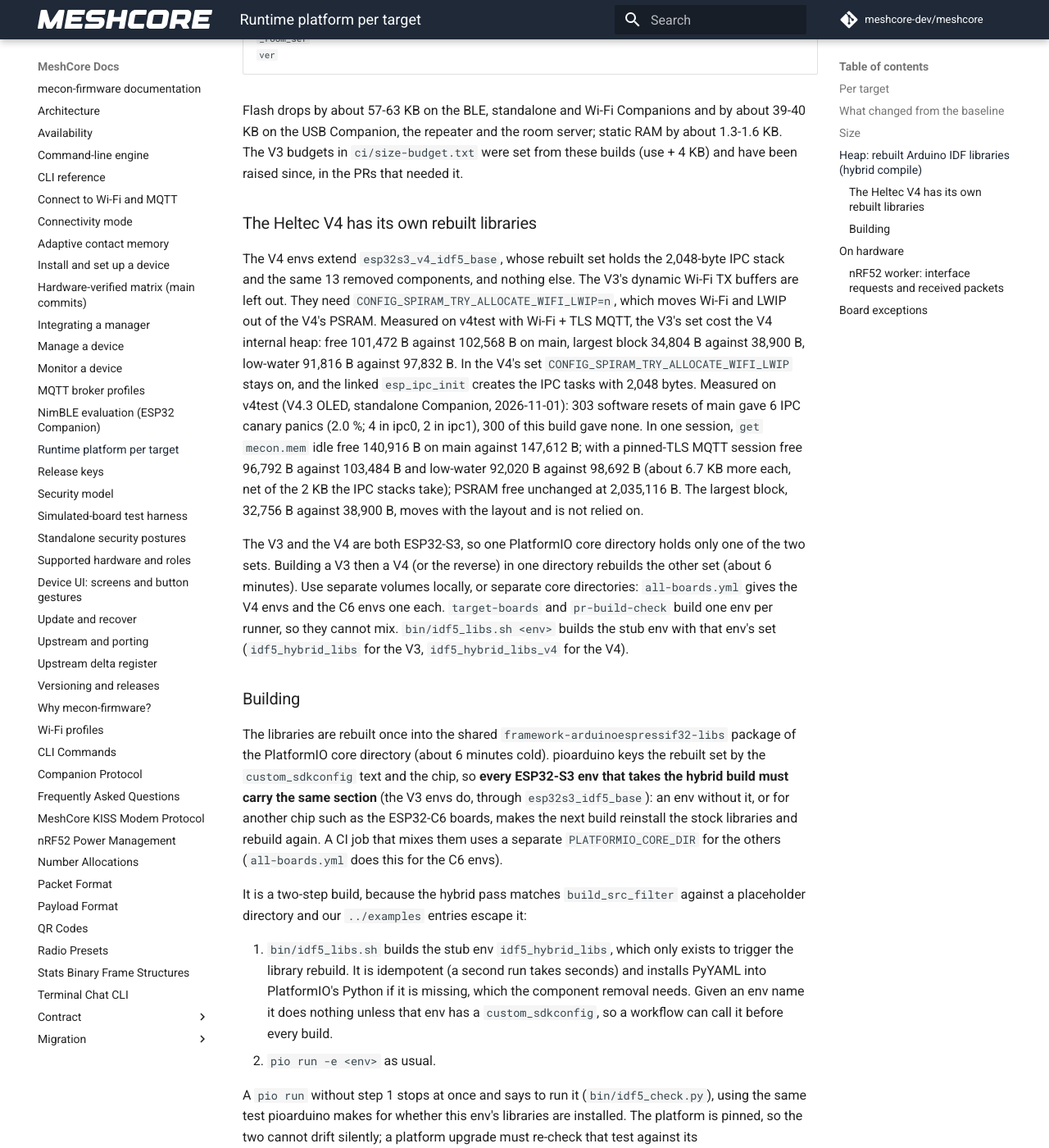
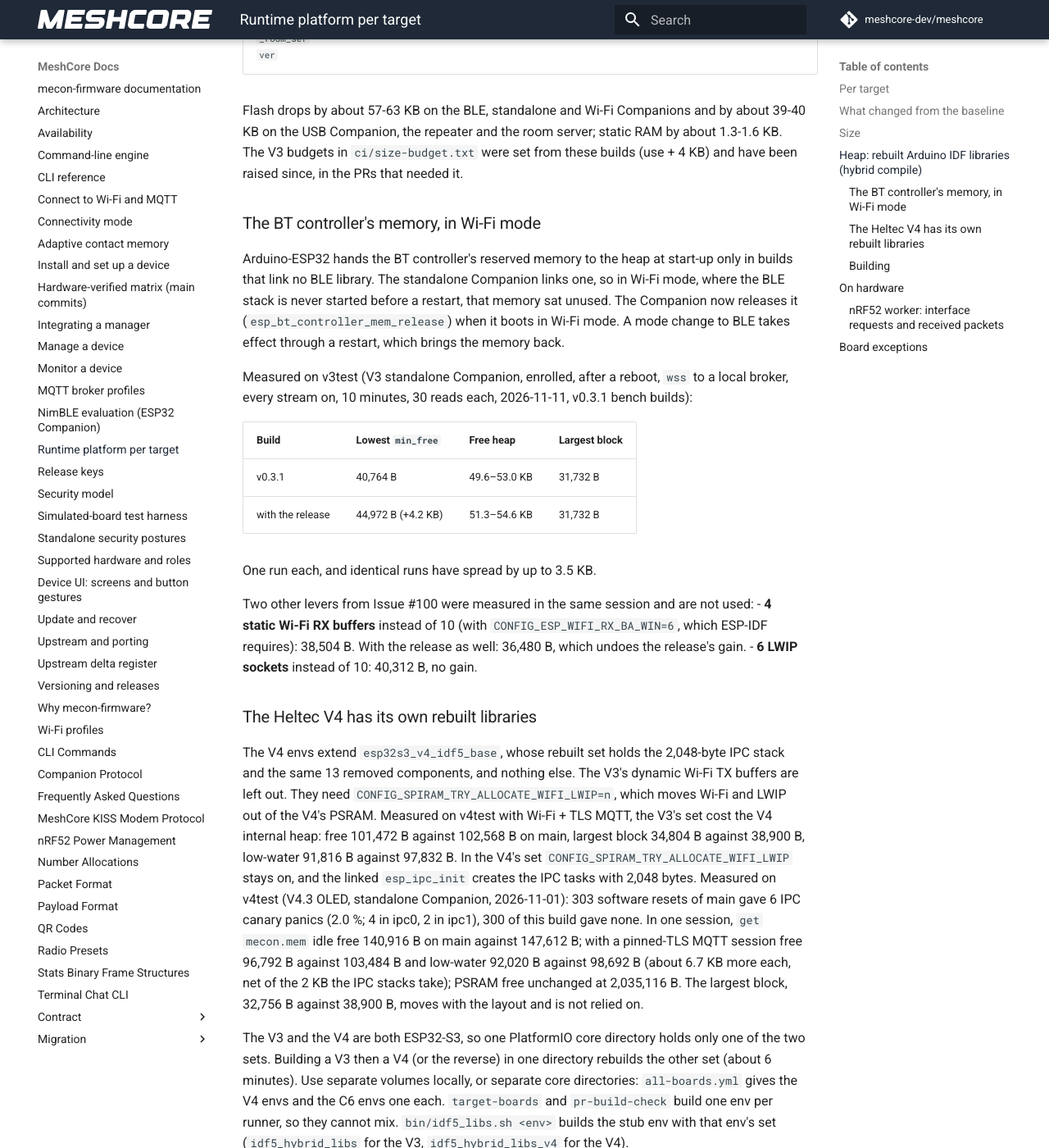
Before and after one commit to hoejriis/mecon-firmware, an MkDocs documentation site: the page built from docs/PLATFORM.md, in a window 1280 px wide and 1400 px high, scrolled down 6053 px. Shown: the whole window at 82% size. Built offline with MkDocs 1.6.1 and Material for MkDocs 9.7.7, drawn with Linux system fonts in a browser that asks for light colours; comment, search, counter and statistics services are not loaded.

Commit message:
Companion: release the BT controller's memory in Wi-Fi mode
Arduino-ESP32 returns the BT controller's reserved memory to the heap
only in builds that link no BLE library. The standalone Companion links
NimBLE, so in Wi-Fi mode, where BLE is never started before a restart,
that memory sat unused. Releasing it at boot in Wi-Fi mode raised an
enrolled Heltec V3's heap low-water over wss from 40,764 B to 44,972 B,
one run each, on v0.3.1 bench builds (Issue 100).

Every path back to BLE restarts: the CLI and interface mode switch, a
signed switch, the button, posture changes and resets. The bond read and
clear check NimBLEDevice::isInitialized() first. Two other levers were
measured and are not used; PLATFORM.md records them.

Co-Authored-By: Claude Opus 5.5 (1M context) <noreply@anthropic.com>

```diff
--- a/docs/PLATFORM.md
+++ b/docs/PLATFORM.md
@@ -100,6 +100,23 @@ Flash and static RAM of the V3 envs, main (bafb88d5) against this build (local b
 
 Flash drops by about 57-63 KB on the BLE, standalone and Wi-Fi Companions and by about 39-40 KB on the USB Companion, the repeater and the room server; static RAM by about 1.3-1.6 KB. The V3 budgets in `ci/size-budget.txt` were set from these builds (use + 4 KB) and have been raised since, in the PRs that needed it.
 
+### The BT controller's memory, in Wi-Fi mode
+
+Arduino-ESP32 hands the BT controller's reserved memory to the heap at start-up only in builds that link no BLE library. The standalone Companion links one, so in Wi-Fi mode, where the BLE stack is never started before a restart, that memory sat unused. The Companion now releases it (`esp_bt_controller_mem_release`) when it boots in Wi-Fi mode. A mode change to BLE takes effect through a restart, which brings the memory back.
+
+Measured on v3test (V3 standalone Companion, enrolled, after a reboot, `wss` to a local broker, every stream on, 10 minutes, 30 reads each, 2026-11-11, v0.3.1 bench builds):
+
+| Build | Lowest `min_free` | Free heap | Largest block |
+|---|---|---|---|
+| v0.3.1 | 40,764 B | 49.6–53.0 KB | 31,732 B |
+| with the release | 44,972 B (+4.2 KB) | 51.3–54.6 KB | 31,732 B |
+
+One run each, and identical runs have spread by up to 3.5 KB.
+
+Two other levers from Issue #100 were measured in the same session and are not used:
+- **4 static Wi-Fi RX buffers** instead of 10 (with `CONFIG_ESP_WIFI_RX_BA_WIN=6`, which ESP-IDF requires): 38,504 B. With the release as well: 36,480 B, which undoes the release's gain.
+- **6 LWIP sockets** instead of 10: 40,312 B, no gain.
+
 ### The Heltec V4 has its own rebuilt libraries
 
 The V4 envs extend `esp32s3_v4_idf5_base`, whose rebuilt set holds the 2,048-byte IPC stack and the same 13 removed components, and nothing else. The V3's dynamic Wi-Fi TX buffers are left out. They need `CONFIG_SPIRAM_TRY_ALLOCATE_WIFI_LWIP=n`, which moves Wi-Fi and LWIP out of the V4's PSRAM. Measured on v4test with Wi-Fi + TLS MQTT, the V3's set cost the V4 internal heap: free 101,472 B against 102,568 B on main, largest block 34,804 B against 38,900 B, low-water 91,816 B against 97,832 B. In the V4's set `CONFIG_SPIRAM_TRY_ALLOCATE_WIFI_LWIP` stays on, and the linked `esp_ipc_init` creates the IPC tasks with 2,048 bytes. Measured on v4test (V4.3 OLED, standalone Companion, 2026-11-01): 303 software resets of main gave 6 IPC canary panics (2.0 %; 4 in ipc0, 2 in ipc1), 300 of this build gave none. In one session, `get mecon.mem` idle free 140,916 B on main against 147,612 B; with a pinned-TLS MQTT session free 96,792 B against 103,484 B and low-water 92,020 B against 98,692 B (about 6.7 KB more each, net of the 2 KB the IPC stacks take); PSRAM free unchanged at 2,035,116 B. The largest block, 32,756 B against 38,900 B, moves with the layout and is not relied on.
```
Also changed, not shown: 1 other file.
